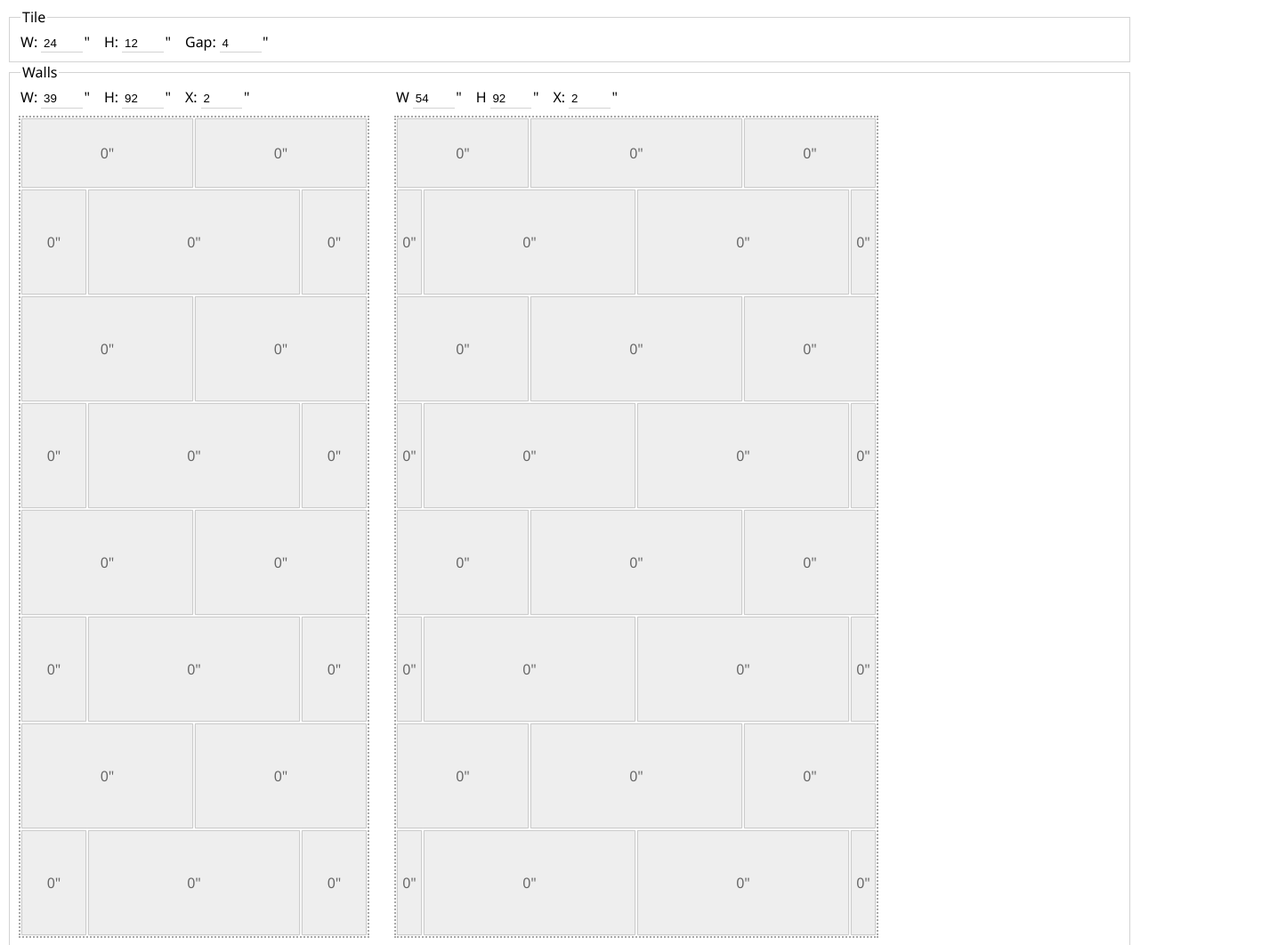
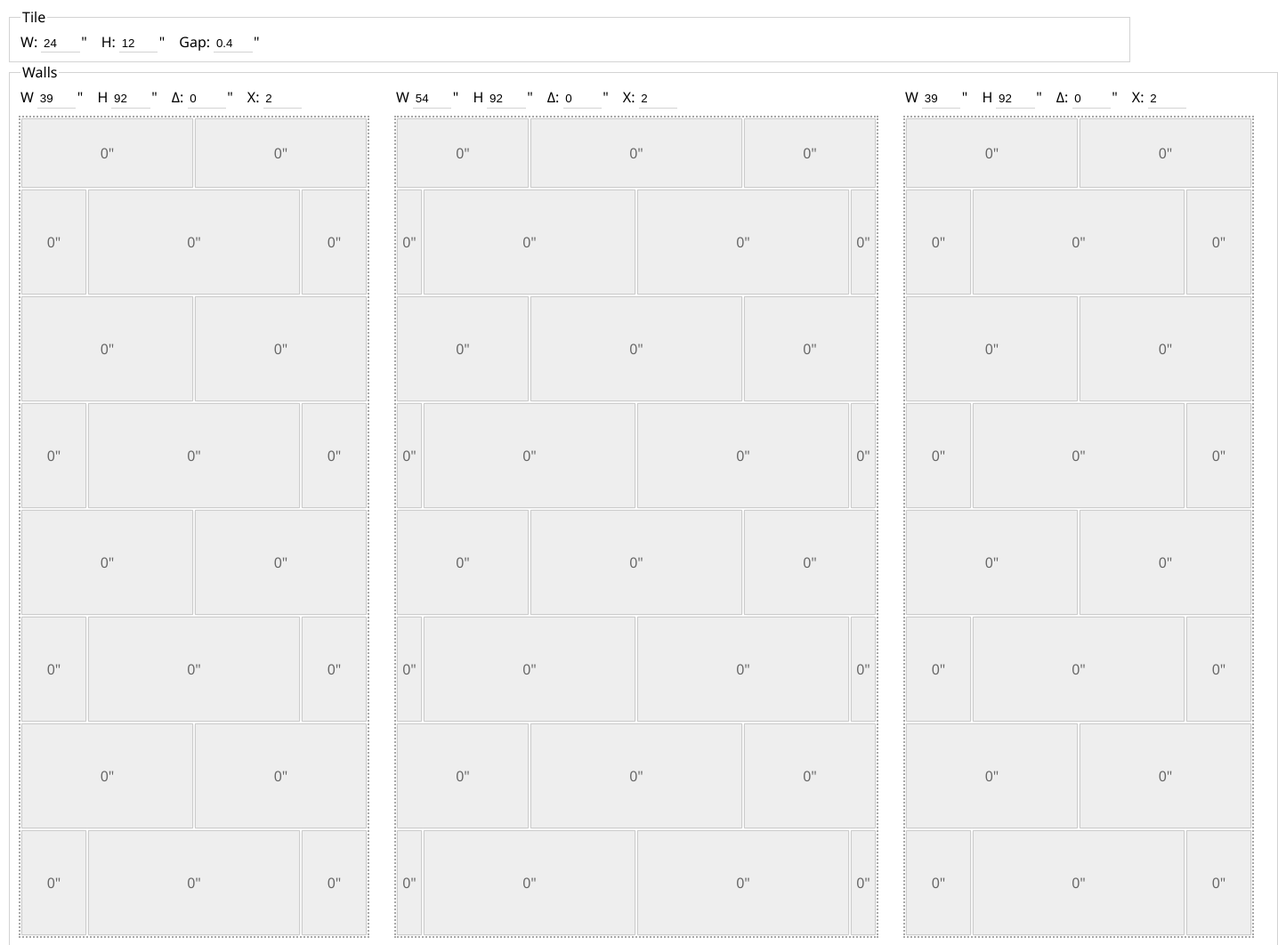
Before and after one commit to jerry2013/tile-visualizer, a website: page index.html in a window 1280 px wide. Shown: the top 1062 px of the page at 89% size, 1436 px wide, since content can reach past the window. Drawn offline with Linux system fonts and the light colour scheme.

Commit message:
more adjustments

```diff
--- a/index.html
+++ b/index.html
@@ -22,23 +22,29 @@
         <span>H:</span>
         <input name="h" type="number" value="12" />
       </label>
-      <label>
+      <label data-unit='"'>
         <span>Gap:</span>
-        <input name="gap" type="number" value="4" min="1" max="10" />
+        <input name="gap" type="number" value="0.4" min="0.1" max="1" step="0.1" />
       </label>
     </form>
   </fieldset>
-  <fieldset>
+  <fieldset id="walls">
     <legend>Walls</legend>
+  </fieldset>
+  <template id="t_wall">
     <section class="wall">
       <form>
-        <label>
-          <span>W:</span>
-          <input name="w" type="number" value="39" />
+        <label data-unit='"'>
+          <span>W</span>
+          <input name="w" type="number" value="54" />
         </label>
-        <label>
-          <span>H:</span>
+        <label data-unit='"'>
+          <span>H</span>
           <input name="h" type="number" value="92" />
+        </label>
+        <label data-unit='"'>
+          <span>Δ:</span>
+          <input name="d" type="number" value="0" />
         </label>
         <label>
           <span>X:</span>
@@ -47,24 +53,8 @@
       </form>
       <div class="wall"></div>
     </section>
-    <section class="wall">
-      <form>
-        <label>
-          <span>W</span>
-          <input name="w" type="number" value="54" />
-        </label>
-        <label>
-          <span>H</span>
-          <input name="h" type="number" value="92" />
-        </label>
-        <label>
-          <span>X:</span>
-          <input name="x" type="number" value="2" min="1" max="4" />
-        </label>
-      </form>
-      <div class="wall"></div>
-    </section>
-  </fieldset>
+  </template>
+
 </body>
 
 </html>
--- a/main.css
+++ b/main.css
@@ -23,14 +23,14 @@ label {
   padding-right: 0.5em;
 
   &::after {
-    content: '"';
+    content: attr(data-unit);
     position: absolute;
     right: 0;
   }
 }
 
 input {
-  width: 3.5em;
+  width: 3.25em;
   border: 1px solid lightgray;
   border-width: 0 0 1px 0;
   padding: .2em;
--- a/main.js
+++ b/main.js
@@ -1,5 +1,21 @@
 window.onload = () => {
   let tileW, tileH;
+
+  const wallDefs = [
+    { w: 39, h: 92, x: 2 },
+    { w: 54, h: 92, x: 2 },
+    { w: 39, h: 92, x: 2 },
+  ];
+  const container = document.querySelector('#walls');
+  const template = document.querySelector('#t_wall');
+  wallDefs.forEach((def) => {
+    /** @type {HTMLElement} */
+    const clone = template.content.cloneNode(true);
+    Object.entries(def).forEach(([key, val]) => {
+      clone.querySelector(`input[name=${key}]`).value = val;
+    });
+    container.appendChild(clone);
+  });
 
   const draw = () => {
     document.querySelectorAll('div.wall').forEach((wall) => {
@@ -8,6 +24,8 @@ window.onload = () => {
       const vars = window.getComputedStyle(wall);
       const gap = parseInt(vars.getPropertyValue('--gap'));
       const rowShift = parseInt(vars.getPropertyValue('--rowShift')) || 3;
+      const rowDelta = parseInt(vars.getPropertyValue('--rowDelta')) || 0;
+
       const { clientWidth: wallW, clientHeight: wallH } = wall;
 
       if (wallH <= gap) {
@@ -33,10 +51,9 @@ window.onload = () => {
         return tile;
       };
 
-      const partialStart = (wallW - Math.floor(wallW / tileW) * tileW) / 2;
+      const partialStart = rowDelta + (wallW - Math.floor(wallW / tileW) * tileW) / 2;
       const rowStart = (rowIdx) => {
         const partial = (partialStart + tileW * (rowIdx % rowShift) / rowShift);
-        console.debug({ partial });
         return (partial > 0) ? partial - tileW : partial;
       };
 
@@ -44,7 +61,6 @@ window.onload = () => {
 
       // row
       for (let rowIdx = 0, rowH = tileH; rowIdx < rows; rowIdx++, rowH += tileH) {
-        console.debug('row=', rowIdx + 1);
         const tileRow = wall.appendChild(
           Object.assign(document.createElement('div'), {
             className: 'row',
@@ -54,7 +70,6 @@ window.onload = () => {
         // tiles
         const startX = rowStart(rowIdx);
         for (let rowW = 0; startX + rowW < wallW; rowW += tileW) {
-          console.debug('tile=', { startX, rowW });
           const tile = makeTile({ tileRow });
           if (rowW === 0 && startX) {
             tile.style.setProperty('--partialX', startX + 'px');
@@ -75,13 +90,15 @@ window.onload = () => {
       const w = Number(formData.get('w')) * 10;
       const h = Number(formData.get('h')) * 10;
 
+      /** @type {HTMLDivElement} */
       const wall = form.parentElement.querySelector('div.wall');
       if (wall) {
         wall.style.setProperty('--width', `${w}px`);
         wall.style.setProperty('--height', `${h}px`);
+        wall.style.setProperty('--rowDelta', `${Number(formData.get('d')) * 10}px`);
         wall.style.setProperty('--rowShift', formData.get('x'));
       } else {
-        document.body.style.setProperty('--gap', `${Number(formData.get('gap'))}px`);
+        document.body.style.setProperty('--gap', `${Number(formData.get('gap')) * 10}px`);
         document.body.style.setProperty('--tileW', `${w}px`);
         document.body.style.setProperty('--tileH', `${h}px`);
         tileW = w;
@@ -97,6 +114,7 @@ window.onload = () => {
         draw();
       };
     });
+
     setSize();
   });
 
```
